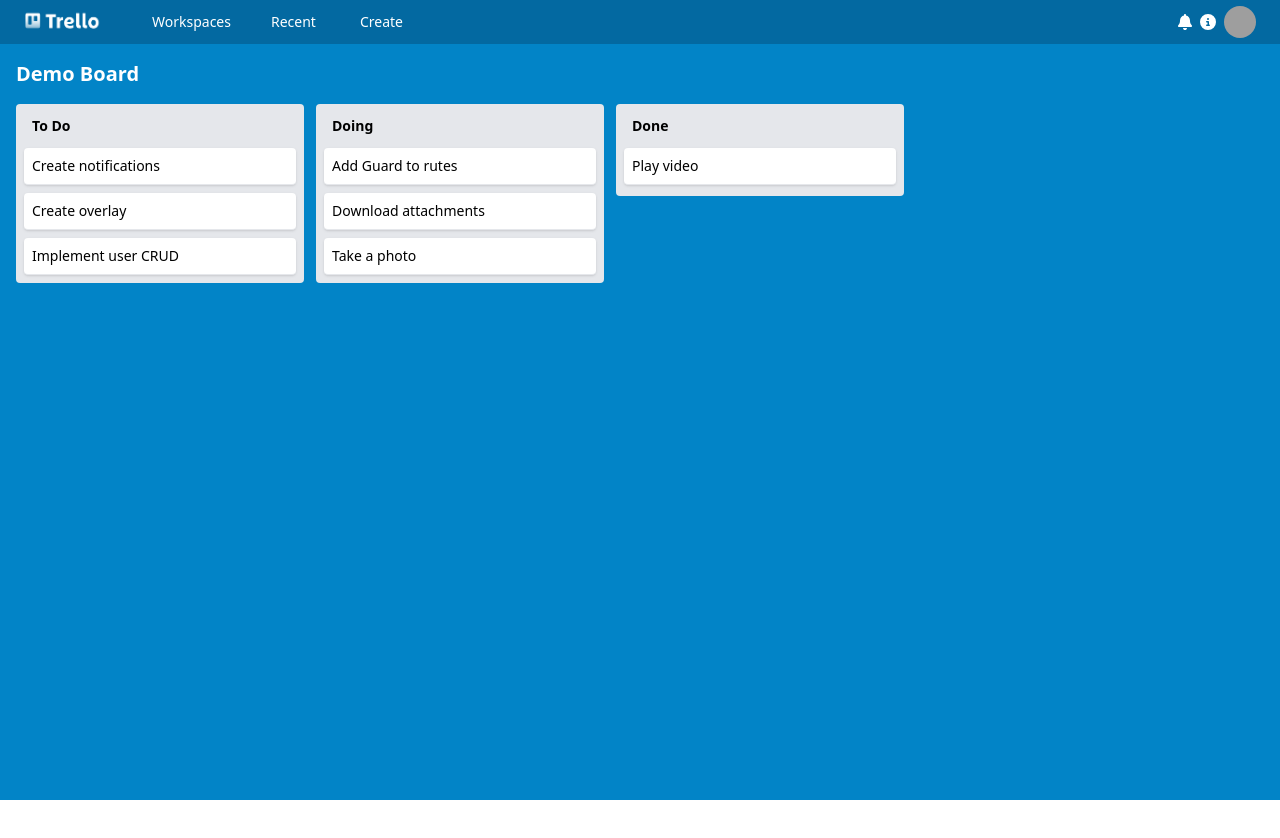
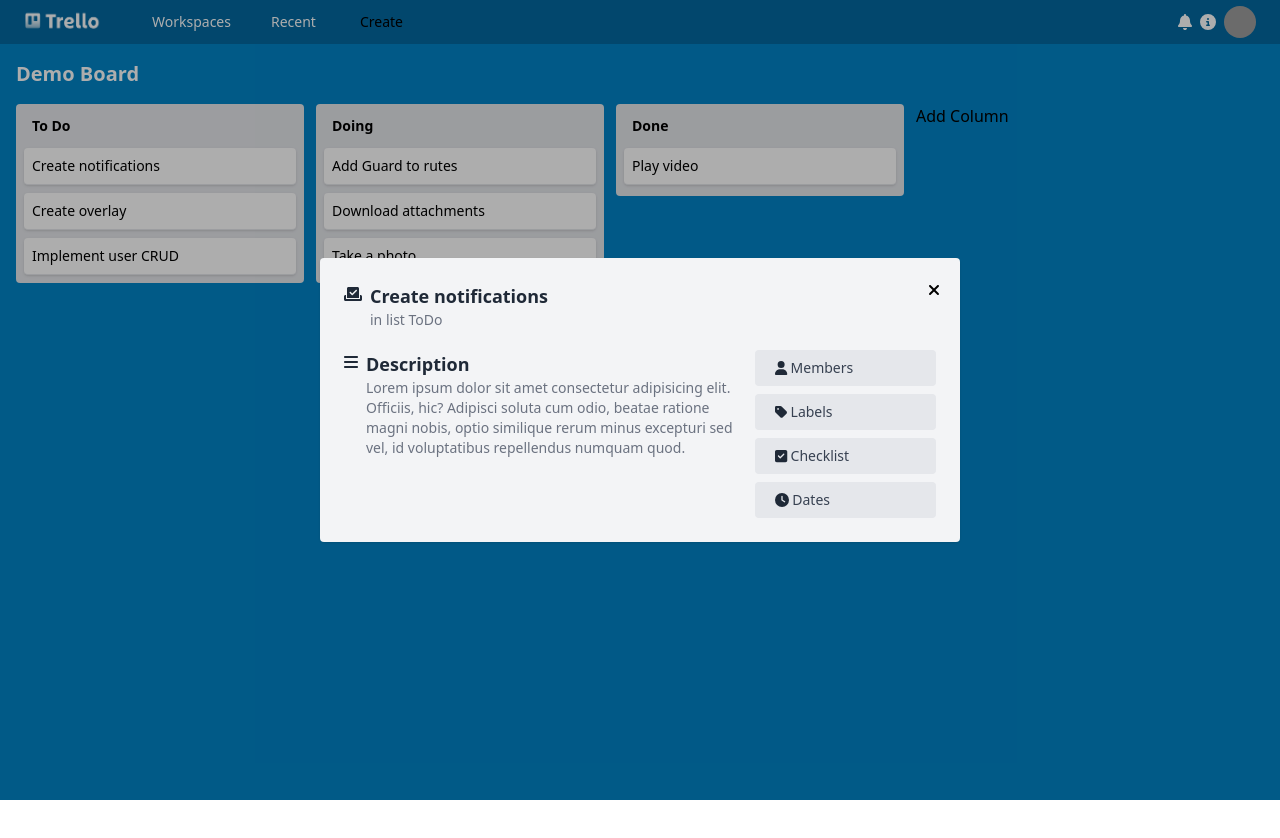
Before and after one commit to KingNierAcosta/angular-cdk-tailwindcss, an Angular app: page /board in a window 1280 px wide. Both pictures are taken after a click on the element "Create notifications". Shown: the top 838 px of the page. After the commit the page ends 800 px from the top, so only its background shows below. Built offline with nearby package versions, Linux system fonts and the light colour scheme; grey boxes are pictures that could not be loaded.

Commit message:
Add dialog

```diff
--- a/src/app/components/btn/btn.component.html
+++ b/src/app/components/btn/btn.component.html
@@ -1,4 +1,4 @@
 <button [type]="typeBtn"
-  class="text-white w-full font-medium rounded text-sm px-5 py-2" [ngClass]="colors">
+  class="w-full font-medium rounded text-sm text-left px-5 py-2" [ngClass]="colors">
   <ng-content></ng-content>
 </button>
--- a/src/app/components/btn/btn.component.ts
+++ b/src/app/components/btn/btn.component.ts
@@ -14,9 +14,10 @@
 
   get colors() {
     const colorsList: { [key: string]: string } = {
-      success: 'bg-success-700 hover:bg-success-800 focus:ring-success-300',
-      danger: 'bg-red-700 hover:bg-red-800 focus:ring-red-300',
-      primary: 'bg-primary-700 hover:bg-primary-800 focus:ring-primary-300',
+      success: 'text-white bg-success-700 hover:bg-success-800 focus:ring-success-300',
+      danger: 'text-white bg-red-700 hover:bg-red-800 focus:ring-red-300',
+      primary: 'text-white bg-primary-700 hover:bg-primary-800 focus:ring-primary-300',
+      'gray-light': 'text-gray-700 bg-gray-200 hover:bg-gray-500 focus:ring-gray-50'
     };
     return colorsList[this.color];
   }
--- /dev/null
+++ b/src/app/components/todo-dialog/todo-dialog.component.html
@@ -0,0 +1,41 @@
+<div class="p-6 bg-gray-100 relative rounded shadow">
+  <button type="button" class="absolute top-3 right-3 focus:outline-none p-2" (click)="close()">
+    <fa-icon [icon]="faClose"></fa-icon>
+  </button>
+  <div class="flex space-x-2 mb-5">
+    <fa-icon class="text-gray-800" [icon]="faCheckToSlot"></fa-icon>
+    <div class="flex flex-col">
+      <h3 class="text-lg font-semibold text-gray-800">{{ todo.title }}</h3>
+      <p class="text-sm text-gray-500">in list ToDo</p>
+    </div>
+  </div>
+  <div class="flex w-full gap-4">
+    <div class="flex space-x-2 mb-5 w-4/6">
+      <fa-icon class="text-gray-800" [icon]="faBars"></fa-icon>
+      <div class="flex flex-col">
+        <h3 class="text-lg font-semibold text-gray-800">Description</h3>
+        <p class="text-sm text-gray-500">Lorem ipsum dolor sit amet consectetur adipisicing elit. Officiis, hic?
+          Adipisci soluta cum odio, beatae ratione magni nobis, optio similique rerum minus excepturi sed vel, id
+          voluptatibus repellendus numquam quod.</p>
+      </div>
+    </div>
+    <div class="flex flex-auto space-y-2 flex-col">
+      <app-btn typeBtn="button" color="gray-light">
+        <fa-icon class="text-gray-800" [icon]="faUser"></fa-icon>
+        Members
+      </app-btn>
+      <app-btn typeBtn="button" color="gray-light">
+        <fa-icon class="text-gray-800" [icon]="faTag"></fa-icon>
+        Labels
+      </app-btn>
+      <app-btn typeBtn="button" color="gray-light">
+        <fa-icon class="text-gray-800" [icon]="faCheckSquare"></fa-icon>
+        Checklist
+      </app-btn>
+      <app-btn typeBtn="button" color="gray-light">
+        <fa-icon class="text-gray-800" [icon]="faClock"></fa-icon>
+        Dates
+      </app-btn>
+    </div>
+  </div>
+</div>
--- /dev/null
+++ b/src/app/components/todo-dialog/todo-dialog.component.ts
@@ -0,0 +1,53 @@
+import { Component, Inject } from '@angular/core';
+import { CommonModule } from '@angular/common';
+import { DIALOG_DATA, DialogRef } from '@angular/cdk/dialog';
+import { FontAwesomeModule } from '@fortawesome/angular-fontawesome';
+import { faClose, faCheckToSlot, faBars, faUser, faTag, faCheckSquare, faClock } from '@fortawesome/free-solid-svg-icons';
+import { BtnComponent } from "../btn/btn.component";
+import { ToDo } from '../../models/todo.model';
+
+interface InputData {
+  todo: ToDo
+}
+
+interface OutputData {
+  result: boolean
+}
+
+@Component({
+  selector: 'app-todo-dialog',
+  standalone: true,
+  templateUrl: './todo-dialog.component.html',
+  styleUrl: './todo-dialog.component.scss',
+  imports: [
+    CommonModule,
+    FontAwesomeModule,
+    BtnComponent
+  ]
+})
+export class TodoDialogComponent {
+
+  faClose = faClose;
+  faCheckToSlot = faCheckToSlot;
+  faBars = faBars;
+  faUser = faUser;
+  faTag = faTag;
+  faCheckSquare = faCheckSquare;
+  faClock = faClock;
+
+  todo: ToDo;
+
+  constructor(
+    private dialogRef: DialogRef<OutputData>,
+    @Inject(DIALOG_DATA) private data: InputData
+  ) {
+    this.todo = data.todo;
+  }
+
+  close() {
+    this.dialogRef.close({
+      result: true
+    });
+  }
+
+}
--- a/src/app/models/todo.model.ts
+++ b/src/app/models/todo.model.ts
@@ -2,3 +2,9 @@
   id: string;
   title: string;
 }
+
+
+export interface Column {
+  title: string;
+  todos: ToDo[];
+}
--- a/src/app/pages/board/board.component.html
+++ b/src/app/pages/board/board.component.html
@@ -1,54 +1,30 @@
 <div class="flex flex-col h-screen">
   <app-navbar></app-navbar>
   <div class="w-full grow bg-sky-600 px-4 pb-4">
+    <div class="flex flex-col h-full">
       <div>
         <h2 class="text-xl font-bold text-white my-4">Demo Board</h2>
       </div>
-    <div class="flex items-start w-full h-full" cdkDropListGroup>
-      <div class="rounded bg-gray-200 w-72 p-2 mr-3">
+      <div class="flex grow items-start w-full h-full overflow-x-scroll" cdkDropListGroup>
+        @for (column of columns; track column.title) {
+        <div class="rounded bg-gray-200 w-72 p-2 mr-3 shrink-0">
           <div class="flex justify-between py-1">
-          <h3 class="text-sm font-bold ml-2">To Do</h3>
+            <h3 class="text-sm font-bold ml-2">{{ column.title }}</h3>
           </div>
 
-        <div class="text-sm mt-2 min-h-[2.5rem]" cdkDropList (cdkDropListDropped)="drop($event)" [cdkDropListData]="toDoTasks">
-          @for (task of toDoTasks; track task.id) {
-          <div cdkDrag
+          <div class="text-sm mt-2 min-h-[2.5rem]" cdkDropList (cdkDropListDropped)="drop($event)"
+            [cdkDropListData]="column.todos">
+            @for (task of column.todos; track task.id) {
+            <div cdkDrag (click)="openDialog(task)"
               class="bg-white shadow p-2 rounded mt-2 border-b border-x-gray-300 cursor-pointer hover:bg-gray-400">
               {{ task.title }}
             </div>
             }
           </div>
         </div>
-
-      <div class="rounded bg-gray-200 w-72 p-2 mr-3">
-        <div class="flex justify-between py-1">
-          <h3 class="text-sm font-bold ml-2">Doing</h3>
-        </div>
-
-        <div class="text-sm mt-2 min-h-[2.5rem]" cdkDropList (cdkDropListDropped)="drop($event)" [cdkDropListData]="doingTasks">
-          @for (task of doingTasks; track task.id) {
-          <div cdkDrag
-            class="bg-white shadow p-2 rounded mt-2 border-b border-x-gray-300 cursor-pointer hover:bg-gray-400">
-            {{ task.title }}
-          </div>
         }
-        </div>
-      </div>
-
-      <div class="rounded bg-gray-200 w-72 p-2 mr-3">
-        <div class="flex justify-between py-1">
-          <h3 class="text-sm font-bold ml-2">Done</h3>
-        </div>
-
-        <div class="text-sm mt-2 min-h-[2.5rem]" cdkDropList (cdkDropListDropped)="drop($event)" [cdkDropListData]="doneTasks">
-          @for (task of doneTasks; track task.id) {
-          <div cdkDrag
-            class="bg-white shadow p-2 rounded mt-2 border-b border-x-gray-300 cursor-pointer hover:bg-gray-400">
-            {{ task.title }}
-          </div>
-          }
+        <button class="shrink-0" (click)="addColumn()">Add Column</button>
       </div>
     </div>
   </div>
 </div>
-</div>
--- a/src/app/pages/board/board.component.ts
+++ b/src/app/pages/board/board.component.ts
@@ -2,7 +2,9 @@
 import { CommonModule } from '@angular/common';
 import { NavbarComponent } from "../../components/navbar/navbar.component";
 import { CdkDragDrop, DragDropModule, moveItemInArray, transferArrayItem } from '@angular/cdk/drag-drop';
-import { ToDo } from '../../models/todo.model';
+import { Column, ToDo } from '../../models/todo.model';
+import { Dialog, DialogModule } from '@angular/cdk/dialog';
+import { TodoDialogComponent } from '../../components/todo-dialog/todo-dialog.component';
 
 @Component({
   selector: 'app-board',
@@ -12,12 +14,17 @@
   imports: [
     CommonModule,
     NavbarComponent,
-    DragDropModule
+    DragDropModule,
+    DialogModule,
   ]
 })
 export class BoardComponent {
 
-  toDoTasks: ToDo[] = [
+
+  columns: Column[] = [
+    {
+      title: 'To Do',
+      todos: [
         {
           id: '1',
           title: 'Create notifications'
@@ -31,8 +38,10 @@
           title: 'Implement user CRUD'
         },
       ]
-
-  doingTasks: ToDo[] = [
+    },
+    {
+      title: 'Doing',
+      todos: [
         {
           id: '1',
           title: 'Add Guard to rutes'
@@ -46,13 +55,21 @@
           title: 'Take a photo'
         },
       ]
-
-  doneTasks: ToDo[] = [
+    },
+    {
+      title: 'Done',
+      todos: [
         {
           id: '1',
           title: 'Play video'
         }
       ]
+    }
+  ]
+
+  constructor(
+    private dialog: Dialog
+  ) { }
 
   drop(event: CdkDragDrop<ToDo[]>) {
     if (event.previousContainer === event.container) {
@@ -66,4 +83,24 @@
       )
     }
   }
+
+  addColumn() {
+    this.columns.push({
+      title: 'New Column',
+      todos: []
+    })
   }
+
+  openDialog(todo: ToDo) {
+    const dialogRef = this.dialog.open(TodoDialogComponent, {
+      minWidth: '300px',
+      maxWidth: '50%',
+      data: {
+        todo
+      }
+    })
+    dialogRef.closed.subscribe(output => {
+      console.log(output);
+    })
+  }
+}
```
Also changed, not shown: src/app/components/todo-dialog/todo-dialog.component.scss (added). Lines whose indentation alone changed are shown as unchanged.
